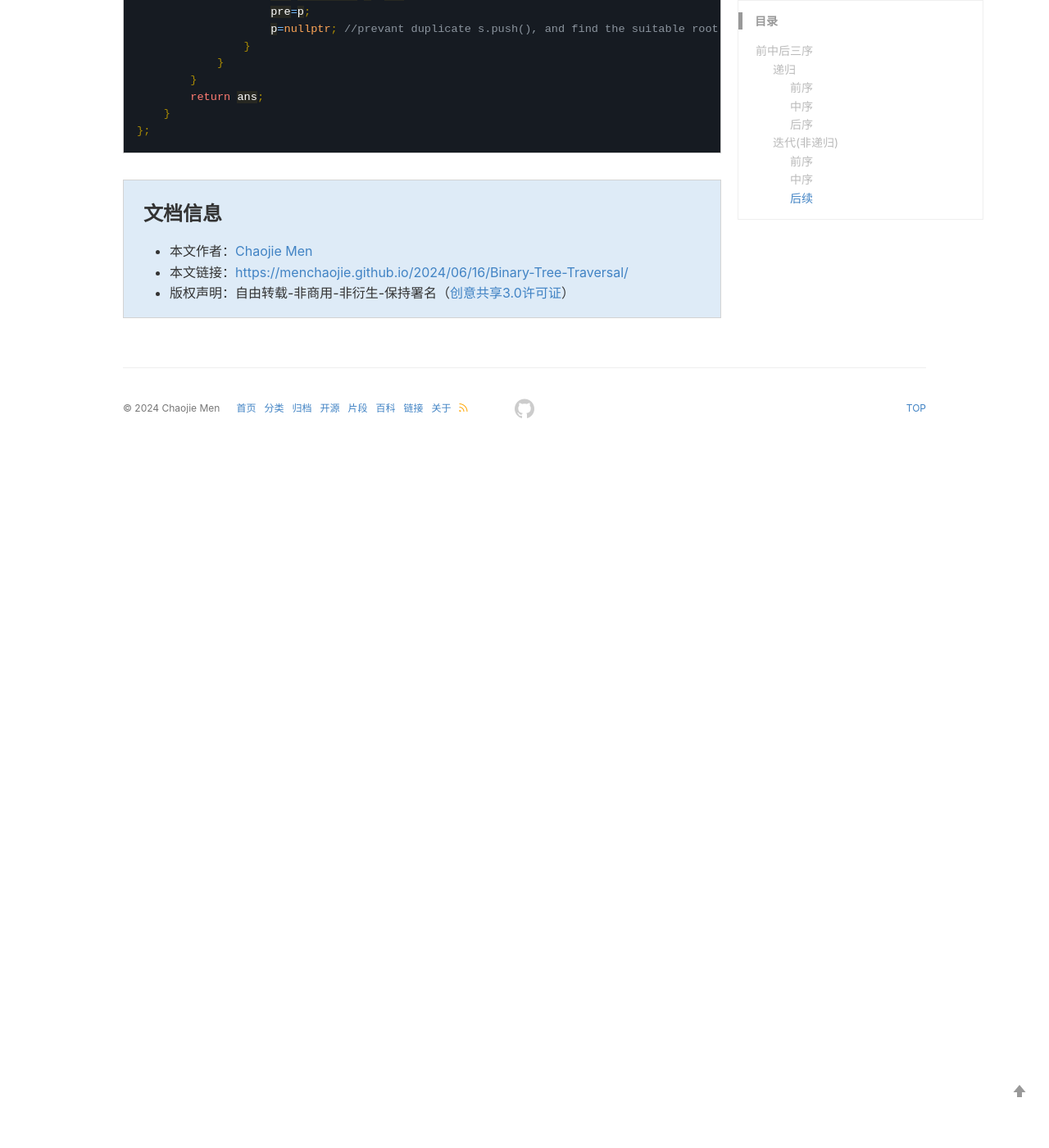
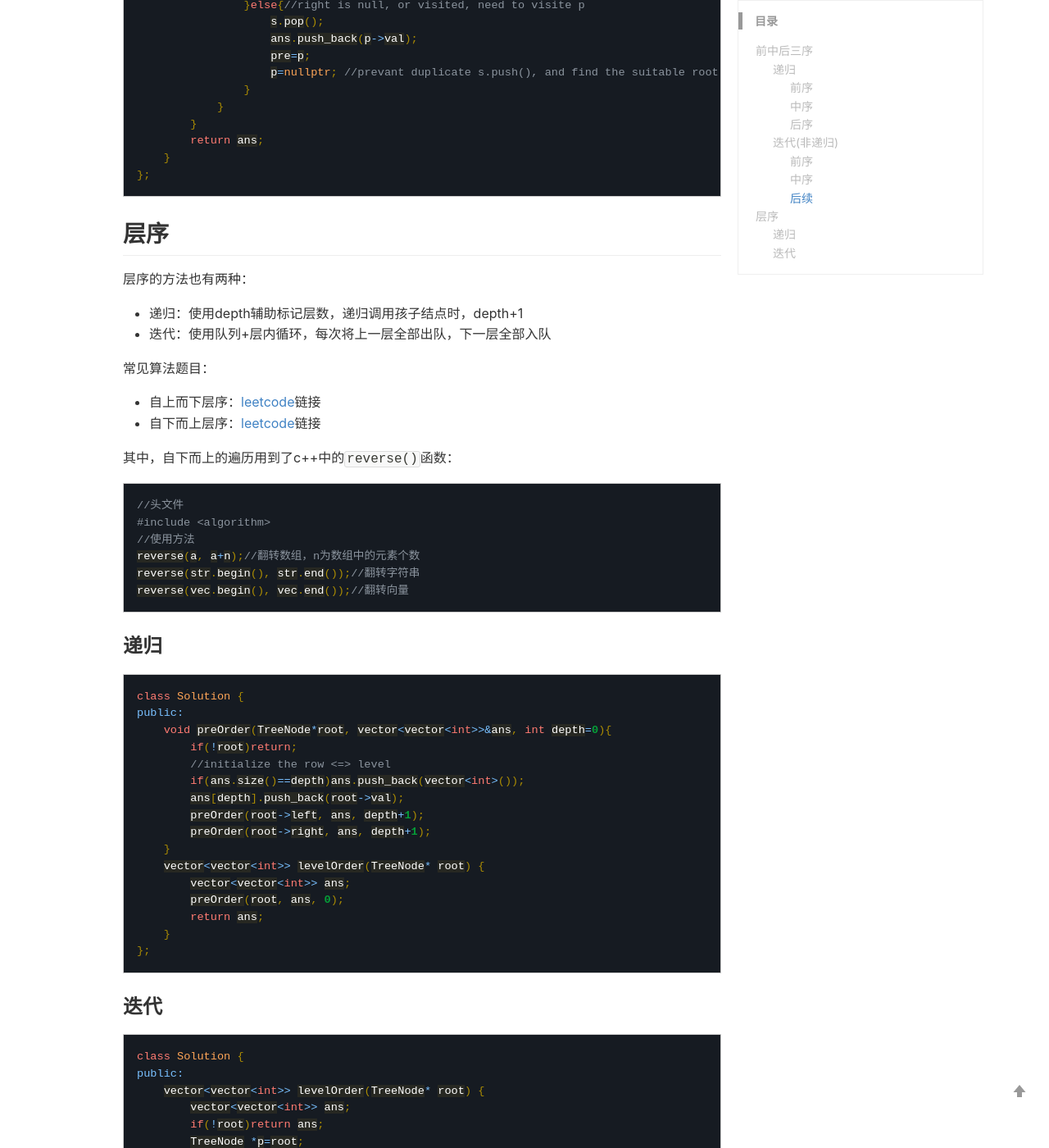
Before and after one commit to menchaojie/menchaojie.github.io, a Jekyll site: the page built from _posts/2024-06-16-Binary-Tree-Traversal.md, in a window 1280 px wide and 1400 px high, scrolled down 3350 px. Shown: the whole window at 82% size. Built offline with Jekyll 4.4.1, drawn with Linux system fonts in a browser that asks for light colours; comment, search, counter and statistics services are not loaded; before the commit the page ends 3897 px from its top, so only the background shows below that; some of the changed text lies outside the part shown.

Commit message:
2024-06-22(Saturday)10:15

````diff
--- a/_posts/2024-06-16-Binary-Tree-Traversal.md
+++ b/_posts/2024-06-16-Binary-Tree-Traversal.md
@@ -12,15 +12,17 @@ mindmap: false
 mindmap2: false
 ---
 
+多种二叉树排序的算法
+
 ## 前中后三序
 
 二叉树的前中后序分别指：
 
-“根左右”，[leetcode](https://leetcode.cn/problems/binary-tree-preorder-traversal/description/)链接
+前序：“根->左->右”，[leetcode](https://leetcode.cn/problems/binary-tree-preorder-traversal/description/)链接
 
-“左根右”，[leetcode](https://leetcode.cn/problems/binary-tree-inorder-traversal/submissions/540486845/)链接
+中序：“左->根->右”，[leetcode](https://leetcode.cn/problems/binary-tree-inorder-traversal/submissions/540486845/)链接
 
-“左右根”，[leetcode](https://leetcode.cn/problems/binary-tree-postorder-traversal/submissions/540488098/)链接
+后序：“左->右->根”，[leetcode](https://leetcode.cn/problems/binary-tree-postorder-traversal/submissions/540488098/)链接
 
 的排序方式。
 
@@ -169,3 +171,74 @@ public:
     }
 };
 ```
+
+##  层序
+
+层序的方法也有两种：
+
+- 递归：使用depth辅助标记层数，递归调用孩子结点时，depth+1
+- 迭代：使用队列+层内循环，每次将上一层全部出队，下一层全部入队
+
+常见算法题目：
+- 自上而下层序：[leetcode](https://leetcode.cn/problems/binary-tree-level-order-traversal/submissions/541161967/)链接
+- 自下而上层序：[leetcode](https://leetcode.cn/problems/binary-tree-level-order-traversal-ii/solutions/402560/er-cha-shu-de-ceng-ci-bian-li-ii-by-leetcode-solut/)链接
+
+其中，自下而上的遍历用到了c++中的`reverse()`函数：
+```cpp
+//头文件
+#include <algorithm>
+//使用方法
+reverse(a, a+n);//翻转数组，n为数组中的元素个数
+reverse(str.begin(), str.end());//翻转字符串
+reverse(vec.begin(), vec.end());//翻转向量
+```
+
+
+
+###  递归
+```cpp
+class Solution {
+public:
+    void preOrder(TreeNode*root, vector<vector<int>>&ans, int depth=0){
+        if(!root)return;
+        //initialize the row <=> level
+        if(ans.size()==depth)ans.push_back(vector<int>());
+        ans[depth].push_back(root->val);
+        preOrder(root->left, ans, depth+1);
+        preOrder(root->right, ans, depth+1);
+    }
+    vector<vector<int>> levelOrder(TreeNode* root) {
+        vector<vector<int>> ans;
+        preOrder(root, ans, 0);
+        return ans;
+    }
+};
+```
+
+###  迭代
+
+```cpp
+class Solution {
+public:
+    vector<vector<int>> levelOrder(TreeNode* root) {
+        vector<vector<int>> ans;
+        if(!root)return ans;
+        TreeNode *p=root;
+        queue<TreeNode*> q;
+        q.push(p);
+        while(!q.empty()){
+            vector<int> row;
+            int num_level=q.size();
+            for(int i=0;i<num_level;i++){
+                p=q.front();
+                q.pop();
+                row.push_back(p->val);
+                if(p->left)(q.push(p->left));
+                if(p->right)(q.push(p->right));
+            }
+            ans.push_back(row);
+        }
+        return ans;
+    }
+};
+```
````
